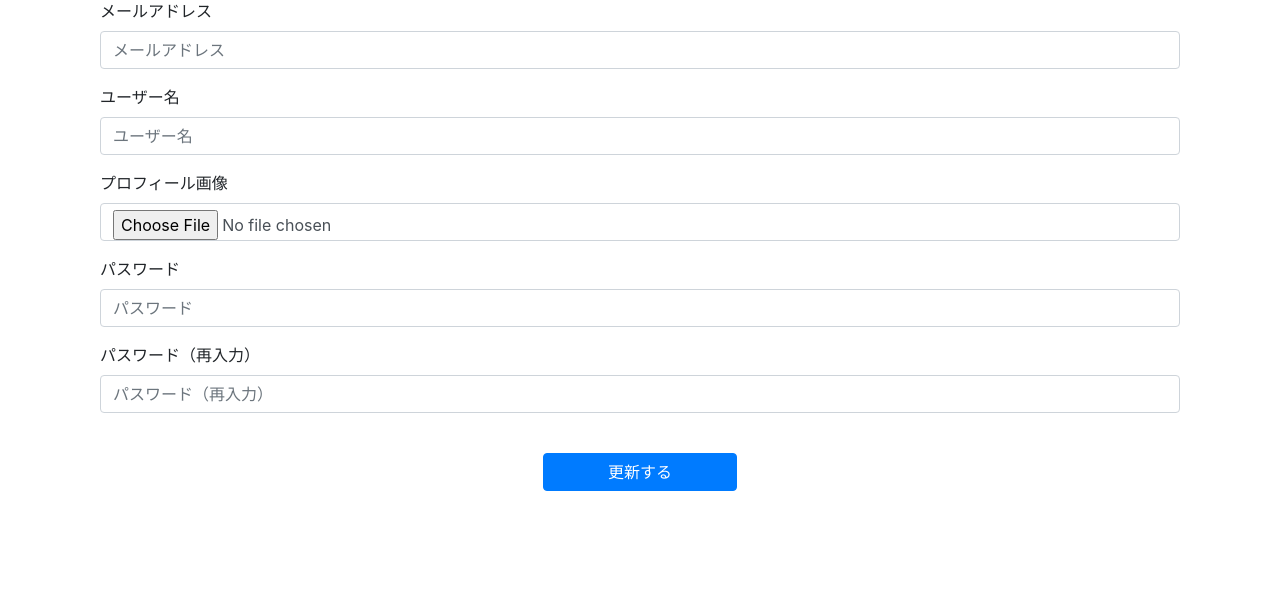
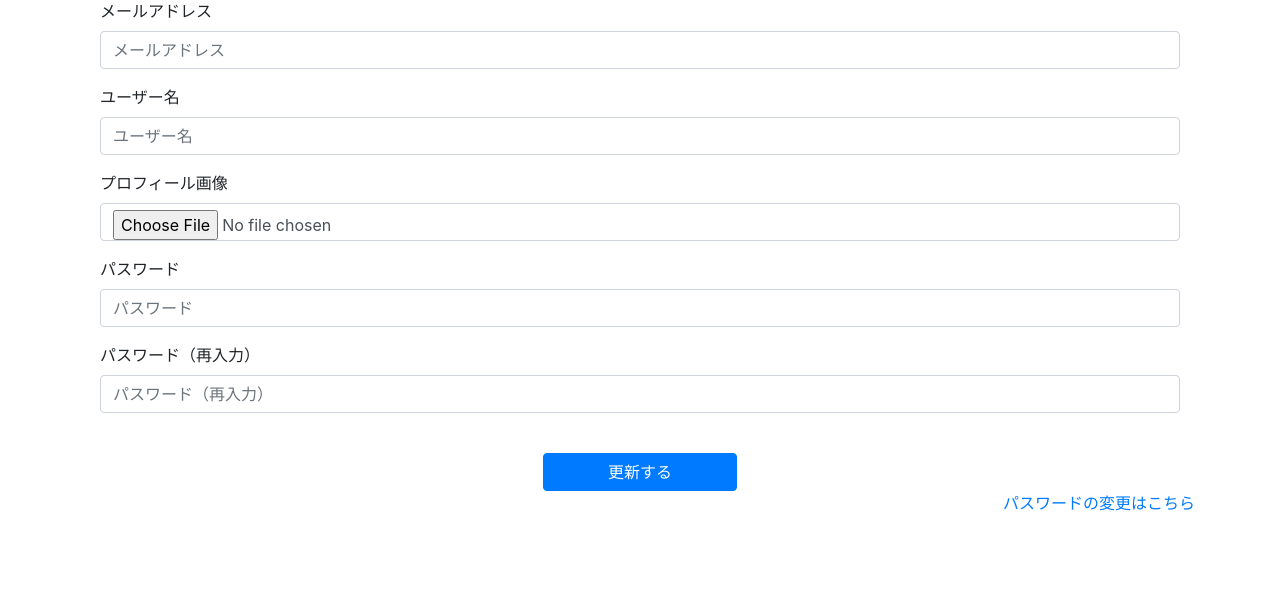
Before and after one commit to yuna1001/book-review, a Django app: template templates/accounts/customuser_form.html in a window 1280 px wide. Shown: the part 168-764 px from the top of the page. Run offline with Django 3.2, Linux system fonts and the light colour scheme; the template is opened without the code that fills it: values that come from a table or form of the project are taken from there, others are empty; some libraries are stand-ins or nearby versions.

Commit message:
[add] パスワード変更リンクを追加

```diff
--- a/static/accounts/customuser_detail.css
+++ b/static/accounts/customuser_detail.css
@@ -105,9 +105,6 @@ p.comment-book-card-text {
     text-align: center;
 }
 
-div.follow-profile {}
-
-
 img.rounded-circle {
     width: 180px;
     height: 150px;
--- a/static/accounts/customuser_form.css
+++ b/static/accounts/customuser_form.css
@@ -11,3 +11,7 @@ div.button-wrapper {
 button {
     width: 18%;
 }
+
+div.change-password {
+    text-align: right;
+}
--- a/templates/accounts/customuser_form.html
+++ b/templates/accounts/customuser_form.html
@@ -18,4 +18,9 @@
         </form>
     </div>
 </div>
+
+<!-- パスワード変更リンク  -->
+<div class="change-password">
+    <a href="{% url 'account_change_password' %}">パスワードの変更はこちら</a>
+</div>
 {% endblock %}
```
